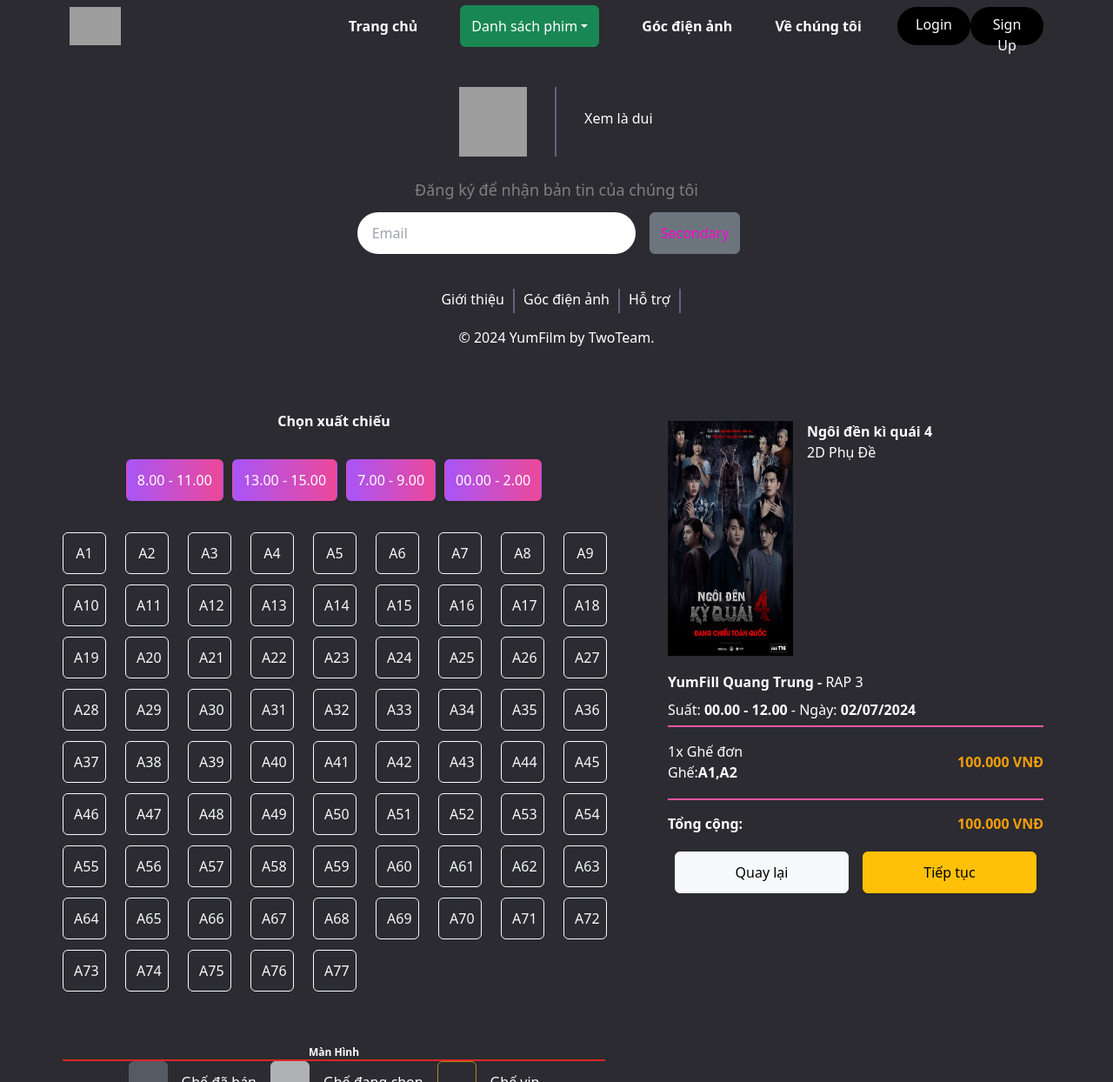
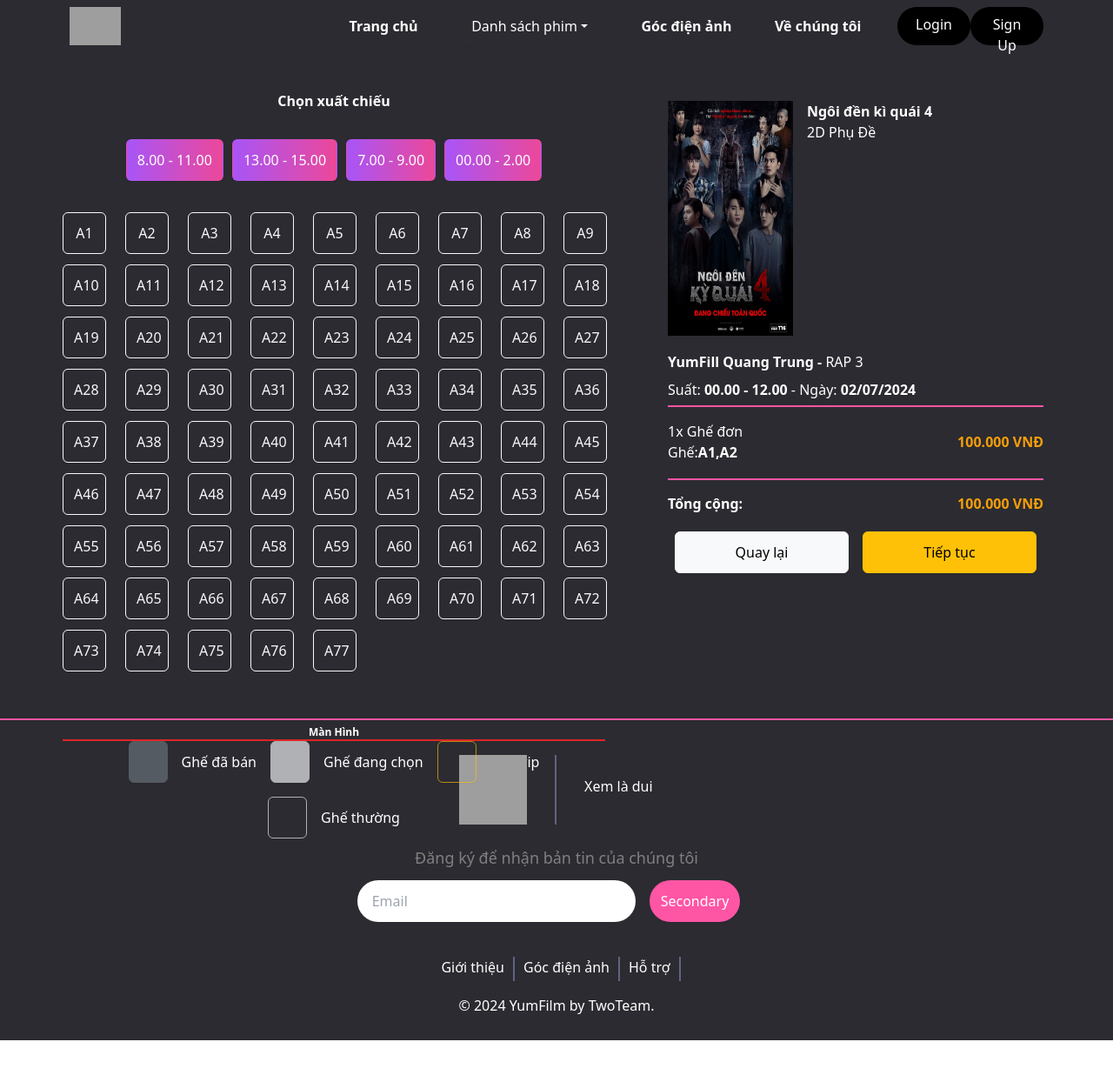
Before and after one commit to phucbao20/YumFilm, a React (Vite) app: page / in a window 1280 px wide. Shown: the whole page at 87% size. After the commit the page ends 1196 px from the top, so only its background shows below. Built offline with nearby package versions, Linux system fonts and the light colour scheme; grey boxes are pictures that could not be loaded.

Commit message:
update order seat, navbar, footer by Bao

```diff
--- a/src/App.jsx
+++ b/src/App.jsx
@@ -7,11 +7,11 @@ const App = () => {
   return (
     <div className='min-h-screen overflow-hidden'>
       <Navbar />
-      {/* <Conten /> */}
+      <Conten />
       {/* <FoodOrder /> */}
       <Footer />
 
-      <Conten />
+
     </div>
   )
 }
--- a/src/components/Conten/Conten.jsx
+++ b/src/components/Conten/Conten.jsx
@@ -5,7 +5,7 @@ import { ngoidenkiquai } from '../../image'
 
 const Conten = () => {
     return (
-        <div className='Conten h-[51rem] w-full  bg-[#2b2b31]  flex'>
+        <div className='Conten h-[48rem] w-full bg-[#2b2b31] flex border-b-2 border-[#ff55a5]' >
             <div className='h-full w-[60%] mt-7 py-3'>
                 <div className='h-[7rem] w-full '>
                     <div className='h-[1.5rem] w-full text-center '>
@@ -43,7 +43,7 @@ const Conten = () => {
                     </div>
                 </div>
             </div>
-            <div className='h-full w-[40%] bg-[#2b2b31] py-3 pr-20 mt-10'>
+            <div className=' w-[40%]  py-3 pr-20 mt-10'>
                 <div className='h-[18rem] w-full flex'>
                     <div className='h-[17rem] w-1/3'>
                         <img className='h-[270px] w-[200px]' src={ngoidenkiquai} />
@@ -105,6 +105,7 @@ const Conten = () => {
                         <Button variant="warning">Tiếp tục</Button>{' '}
                     </div>
                 </div>
+
             </div>
         </div>
     )
--- a/src/components/Footer/Footer.jsx
+++ b/src/components/Footer/Footer.jsx
@@ -19,8 +19,8 @@ const Footer = () => {
           <div className='h-full w-2/4 flex justify-end px-[1rem]'>
             <input type="text" placeholder="Email" className="input w-full max-w-xs rounded-full text-[white]" />
           </div>
-          <div className='h-full w-1/3 flex justify-start'>
-            <button className="btn btn-outline btn-secondary font-semibold rounded-full">Secondary</button>
+          <div className='Footer-emailbtn h-full w-1/3 flex justify-start'>
+            <button className="btn font-semibold !rounded-full ">Secondary</button>
           </div>
         </div>
         <div className='Footer-about h-[1.75rem] w-full flex justify-center *:!text-[white]'>
--- a/src/components/Footer/Footer.scss
+++ b/src/components/Footer/Footer.scss
@@ -21,4 +21,15 @@
         }
 
     }
+    &-emailbtn{
+        button{
+            color: white;
+            background-color: #ff55a5;
+
+            &:hover{
+                color: white;
+                background-color: #ff55a5;
+            }
+        }
+    }
 }
--- a/src/components/Navbar/Navbar.jsx
+++ b/src/components/Navbar/Navbar.jsx
@@ -12,11 +12,11 @@ const Navbar = () => {
         <div className=' h-full w-3/4 flex justify-between'>
           <div className='NavBar_Link h-full w-4/5 flex justify-evenly items-center *:px-2 *:py-1 *:font-semibold *:text-slate-500'>
             <a href='/'>Trang chủ</a>
-            <Dropdown className='!bg-[#2b2b31]'>
-              <Dropdown.Toggle variant="success" id="dropdown-basic">
+            <Dropdown >
+              <Dropdown.Toggle variant="success" id="dropdown-basic" className='!bg-transparent !border-0'>
                 Danh sách phim
               </Dropdown.Toggle>
-              <Dropdown.Menu className='!*:text-[#2b2b31]'>
+              <Dropdown.Menu className='!bg-black'>
                 <Dropdown.Item href="#/action-1">Action</Dropdown.Item>
                 <Dropdown.Item href="#/action-2">Another action</Dropdown.Item>
                 <Dropdown.Item href="#/action-3">Something else</Dropdown.Item>
--- a/src/components/Navbar/Navbar.scss
+++ b/src/components/Navbar/Navbar.scss
@@ -20,7 +20,11 @@
             color: white;
             text-decoration: none;
             background-color: black;
+            &:hover{
+                color: #ff55a5 !important;
+            }
         }
+
 
     }
 }
```
